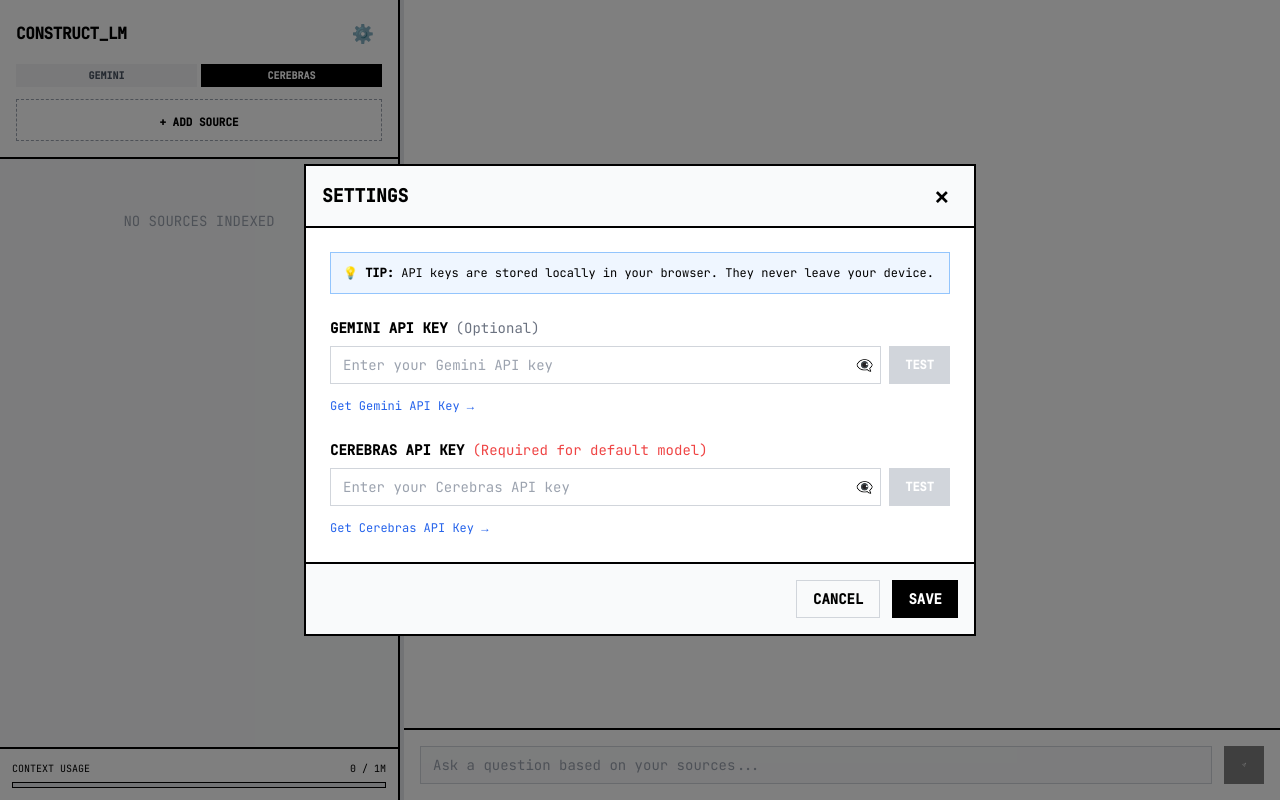
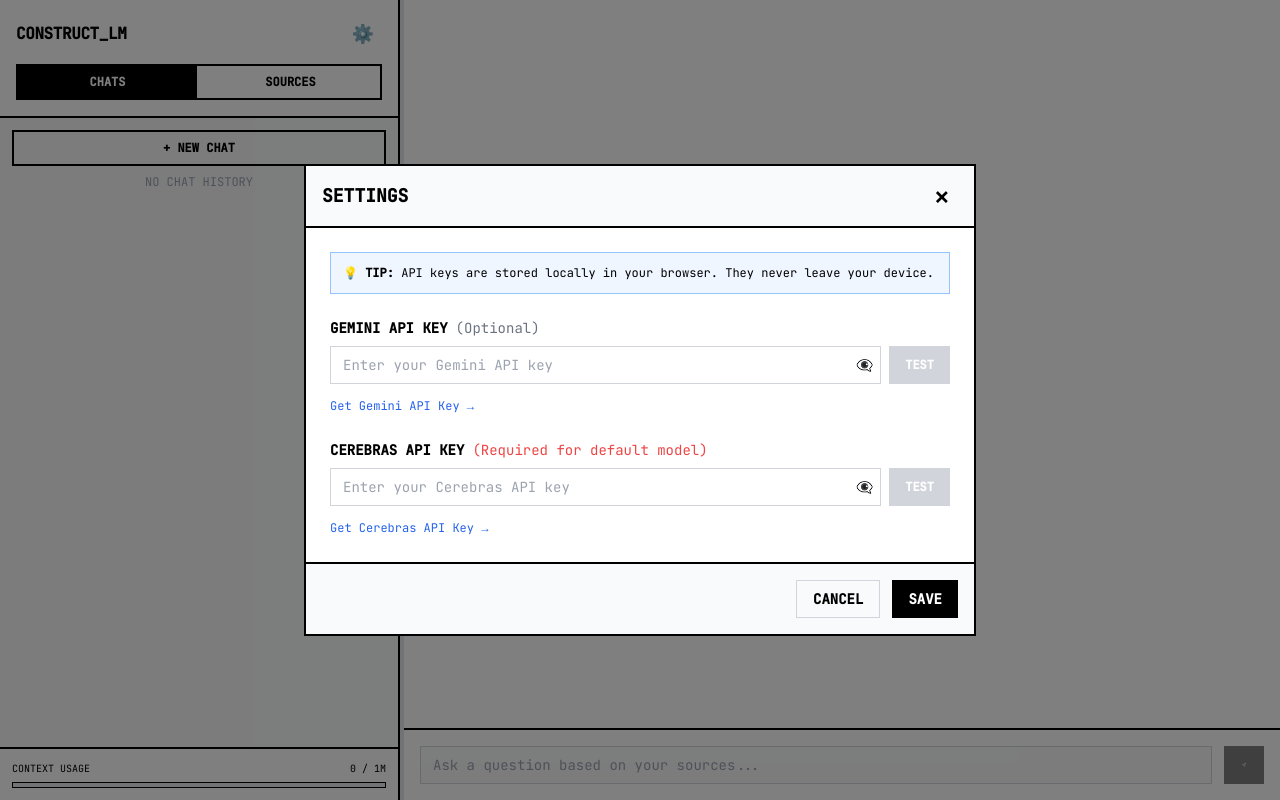
Before and after one commit to mike-ai-lab/constructlm--14-, a React (Vite) app: page / in a window 1280 px wide. Built offline with nearby package versions, Linux system fonts and the light colour scheme.

Commit message:
feat: add chat history with tabbed sidebar (chats/sources) and persistent storage

```diff
--- a/App.tsx
+++ b/App.tsx
@@ -2,10 +2,11 @@
 import { Sidebar } from './components/Sidebar';
 import { ChatInterface } from './components/ChatInterface';
 import { SettingsModal } from './components/SettingsModal';
-import { FileDocument, ChatMessage, Citation } from './types';
+import { FileDocument, ChatMessage, Citation, ChatSession } from './types';
 import * as VectorDB from './services/vectorDb';
 import * as GeminiService from './services/geminiService';
 import * as CerebrasService from './services/cerebrasService';
+import * as ChatStorage from './services/chatStorage';
 
 const App: React.FC = () => {
   const [files, setFiles] = useState<FileDocument[]>([]);
@@ -20,6 +21,8 @@
   const [isSettingsOpen, setIsSettingsOpen] = useState(false);
   const [geminiApiKey, setGeminiApiKey] = useState('');
   const [cerebrasApiKey, setCerebrasApiKey] = useState('');
+  const [chatSessions, setChatSessions] = useState<ChatSession[]>([]);
+  const [currentChatId, setCurrentChatId] = useState<string | null>(null);
 
   // Load files and API keys on mount
   useEffect(() => {
@@ -38,6 +41,17 @@
     const storedCerebrasKey = localStorage.getItem('cerebras_api_key') || '';
     setGeminiApiKey(storedGeminiKey);
     setCerebrasApiKey(storedCerebrasKey);
+
+    // Load chat sessions
+    const sessions = ChatStorage.getAllChatSessions();
+    setChatSessions(sessions);
+
+    // Load last active chat or create new one
+    if (sessions.length > 0) {
+      setCurrentChatId(sessions[0].id);
+      setMessages(sessions[0].messages);
+      setAiModel(sessions[0].aiModel);
+    }
 
     // Show settings if no keys are configured
     if (!storedGeminiKey && !storedCerebrasKey) {
@@ -108,6 +122,49 @@
     setCerebrasApiKey(cerebras);
   };
 
+  const saveCurrentChat = () => {
+    if (!currentChatId || messages.length === 0) return;
+
+    const session: ChatSession = {
+      id: currentChatId,
+      title: ChatStorage.generateChatTitle(messages[0]?.content || 'New Chat'),
+      messages: messages,
+      createdAt: Date.now(),
+      updatedAt: Date.now(),
+      aiModel: aiModel
+    };
+
+    ChatStorage.saveChatSession(session);
+    setChatSessions(ChatStorage.getAllChatSessions());
+  };
+
+  const handleNewChat = () => {
+    saveCurrentChat();
+    const newChatId = crypto.randomUUID();
+    setCurrentChatId(newChatId);
+    setMessages([]);
+  };
+
+  const handleSelectChat = (id: string) => {
+    saveCurrentChat();
+    const session = ChatStorage.getChatSession(id);
+    if (session) {
+      setCurrentChatId(id);
+      setMessages(session.messages);
+      setAiModel(session.aiModel);
+    }
+  };
+
+  const handleDeleteChat = (id: string) => {
+    if (!window.confirm("Delete this chat?")) return;
+    ChatStorage.deleteChatSession(id);
+    setChatSessions(ChatStorage.getAllChatSessions());
+
+    if (currentChatId === id) {
+      handleNewChat();
+    }
+  };
+
   const handleSendMessage = async (text: string) => {
     // Check if API key is configured for selected model
     if (aiModel === 'gemini' && !geminiApiKey) {
@@ -173,6 +230,9 @@
           : msg
       ));
 
+      // Save chat after successful response
+      setTimeout(() => saveCurrentChat(), 100);
+
     } catch (error) {
       console.error("Chat Error", error);
       setMessages(prev => [...prev, {
@@ -188,7 +248,7 @@
   };
 
   return (
-    <div className="flex flex-col md:flex-row h-screen w-full bg-white text-black font-sans overflow-hidden" style={{ height: '100vh', height: '100dvh' }}>
+    <div className="flex flex-col md:flex-row h-screen w-full bg-white text-black font-sans overflow-hidden" style={{ height: '100dvh' }}>
       {/* Mobile Sidebar Overlay */}
       {isMobileSidebarOpen && (
         <div
@@ -205,11 +265,14 @@
           onDelete={handleDelete}
           isUploading={isUploading}
           uploadStatus={uploadStatus}
-          aiModel={aiModel}
-          onModelChange={setAiModel}
           width={sidebarWidth}
           onClose={() => setIsMobileSidebarOpen(false)}
           onOpenSettings={() => setIsSettingsOpen(true)}
+          chatSessions={chatSessions}
+          currentChatId={currentChatId}
+          onSelectChat={handleSelectChat}
+          onNewChat={handleNewChat}
+          onDeleteChat={handleDeleteChat}
         />
       </div>
 
--- a/components/Sidebar.tsx
+++ b/components/Sidebar.tsx
@@ -1,5 +1,5 @@
-import React, { useCallback } from 'react';
-import { FileDocument } from '../types';
+import React, { useCallback, useState } from 'react';
+import { FileDocument, ChatSession } from '../types';
 import { Button } from './ui/Button';
 
 interface SidebarProps {
@@ -8,11 +8,14 @@
   onDelete: (id: string) => void;
   isUploading: boolean;
   uploadStatus: string;
-  aiModel: 'gemini' | 'cerebras';
-  onModelChange: (model: 'gemini' | 'cerebras') => void;
   width: number;
   onClose?: () => void;
   onOpenSettings: () => void;
+  chatSessions: ChatSession[];
+  currentChatId: string | null;
+  onSelectChat: (id: string) => void;
+  onNewChat: () => void;
+  onDeleteChat: (id: string) => void;
 }
 
 export const Sidebar: React.FC<SidebarProps> = ({
@@ -21,12 +24,16 @@
   onDelete,
   isUploading,
   uploadStatus,
-  aiModel,
-  onModelChange,
   width,
   onClose,
-  onOpenSettings
+  onOpenSettings,
+  chatSessions,
+  currentChatId,
+  onSelectChat,
+  onNewChat,
+  onDeleteChat
 }) => {
+  const [activeTab, setActiveTab] = useState<'chats' | 'sources'>('chats');
   const handleFileChange = useCallback((e: React.ChangeEvent<HTMLInputElement>) => {
     if (e.target.files && e.target.files.length > 0) {
       onUpload(e.target.files);
@@ -64,30 +71,82 @@
           </div>
         </div>
 
-        {/* AI Model Toggle - Compact */}
-        <div className="flex gap-1 mb-3">
+        {/* Tabs */}
+        <div className="flex gap-1 border-2 border-black">
           <button
-            onClick={() => onModelChange('gemini')}
-            className={`flex-1 px-2 py-1 text-[10px] font-mono font-bold transition-all ${
-              aiModel === 'gemini'
+            onClick={() => setActiveTab('chats')}
+            className={`flex-1 px-3 py-2 text-xs font-mono font-bold transition-all ${
+              activeTab === 'chats'
                 ? 'bg-black text-white'
-                : 'bg-gray-100 text-gray-600 hover:bg-gray-200'
+                : 'bg-white text-black hover:bg-gray-100'
             }`}
           >
-            GEMINI
+            CHATS
           </button>
           <button
-            onClick={() => onModelChange('cerebras')}
-            className={`flex-1 px-2 py-1 text-[10px] font-mono font-bold transition-all ${
-              aiModel === 'cerebras'
+            onClick={() => setActiveTab('sources')}
+            className={`flex-1 px-3 py-2 text-xs font-mono font-bold transition-all ${
+              activeTab === 'sources'
                 ? 'bg-black text-white'
-                : 'bg-gray-100 text-gray-600 hover:bg-gray-200'
+                : 'bg-white text-black hover:bg-gray-100'
             }`}
           >
-            CEREBRAS
+            SOURCES
           </button>
         </div>
+      </div>
 
+      <div className="flex-1 overflow-y-auto p-3 space-y-2">
+        {activeTab === 'chats' ? (
+          <>
+            {/* New Chat Button */}
+            <button
+              onClick={onNewChat}
+              className="w-full border-2 border-black p-2 text-center hover:bg-black hover:text-white transition-colors font-mono text-xs font-bold"
+            >
+              + NEW CHAT
+            </button>
+
+            {chatSessions.length === 0 && (
+              <div className="text-center mt-10 text-gray-400 font-mono text-xs">
+                NO CHAT HISTORY
+              </div>
+            )}
+
+            {chatSessions.map(session => (
+              <div
+                key={session.id}
+                className={`group relative border p-2 bg-white transition-all cursor-pointer ${
+                  currentChatId === session.id
+                    ? 'border-black border-2'
+                    : 'border-gray-300 hover:border-black'
+                }`}
+                onClick={() => onSelectChat(session.id)}
+              >
+                <div className="flex justify-between items-start mb-1">
+                  <span className="font-mono text-xs font-bold truncate max-w-[200px]" title={session.title}>
+                    {session.title}
+                  </span>
+                  <button
+                    onClick={(e) => {
+                      e.stopPropagation();
+                      onDeleteChat(session.id);
+                    }}
+                    className="opacity-0 group-hover:opacity-100 text-[10px] text-red-600 hover:underline font-mono ml-2"
+                  >
+                    DEL
+                  </button>
+                </div>
+                <div className="flex justify-between text-[10px] text-gray-500 font-mono">
+                  <span>{session.messages.length} MSGS</span>
+                  <span>{new Date(session.updatedAt).toLocaleDateString()}</span>
+                </div>
+              </div>
+            ))}
+          </>
+        ) : (
+          <>
+            {/* Add Source Button */}
             <label className="block w-full cursor-pointer">
               <input
                 type="file"
@@ -97,8 +156,8 @@
                 onChange={handleFileChange}
                 disabled={isUploading}
               />
-          <div className={`w-full border border-dashed border-gray-400 p-2 text-center hover:border-black hover:bg-gray-50 transition-colors ${isUploading ? 'opacity-50' : ''}`}>
-            <span className="font-mono text-[11px] font-bold">
+              <div className={`w-full border-2 border-black border-dashed p-2 text-center hover:bg-gray-100 transition-colors ${isUploading ? 'opacity-50' : ''}`}>
+                <span className="font-mono text-xs font-bold">
                   + ADD SOURCE
                 </span>
               </div>
@@ -109,11 +168,9 @@
                 {uploadStatus}
               </div>
             )}
-      </div>
 
-      <div className="flex-1 overflow-y-auto p-3 space-y-2">
             {files.length === 0 && (
-          <div className="text-center mt-10 text-gray-400 font-mono text-sm">
+              <div className="text-center mt-10 text-gray-400 font-mono text-xs">
                 NO SOURCES INDEXED
               </div>
             )}
@@ -137,6 +194,8 @@
                 </div>
               </div>
             ))}
+          </>
+        )}
       </div>
 
       <div className="p-3 border-t-2 border-black bg-white">
--- /dev/null
+++ b/services/chatStorage.ts
@@ -0,0 +1,51 @@
+import { ChatSession } from "../types";
+
+const STORAGE_KEY = 'construct_lm_chats';
+
+export const saveChatSession = (session: ChatSession): void => {
+  const sessions = getAllChatSessions();
+  const existingIndex = sessions.findIndex(s => s.id === session.id);
+
+  if (existingIndex >= 0) {
+    sessions[existingIndex] = session;
+  } else {
+    sessions.unshift(session); // Add new chats at the beginning
+  }
+
+  localStorage.setItem(STORAGE_KEY, JSON.stringify(sessions));
+};
+
+export const getAllChatSessions = (): ChatSession[] => {
+  const stored = localStorage.getItem(STORAGE_KEY);
+  if (!stored) return [];
+
+  try {
+    return JSON.parse(stored);
+  } catch (e) {
+    console.error('Failed to parse chat sessions', e);
+    return [];
+  }
+};
+
+export const deleteChatSession = (id: string): void => {
+  const sessions = getAllChatSessions();
+  const filtered = sessions.filter(s => s.id !== id);
+  localStorage.setItem(STORAGE_KEY, JSON.stringify(filtered));
+};
+
+export const getChatSession = (id: string): ChatSession | null => {
+  const sessions = getAllChatSessions();
+  return sessions.find(s => s.id === id) || null;
+};
+
+// Generate a title from the first user message
+export const generateChatTitle = (firstMessage: string): string => {
+  const maxLength = 40;
+  const cleaned = firstMessage.trim();
+
+  if (cleaned.length <= maxLength) {
+    return cleaned;
+  }
+
+  return cleaned.substring(0, maxLength) + '...';
+};
```
Also changed, not shown: types.ts (+9 -0 lines). Lines whose indentation alone changed are shown as unchanged.
